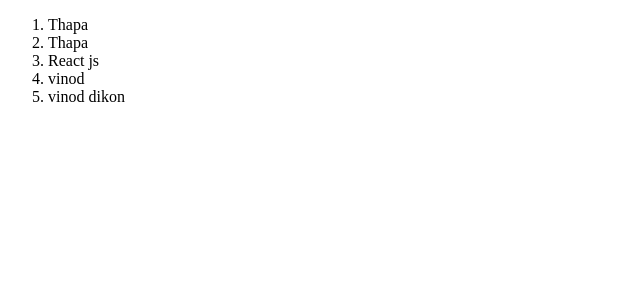
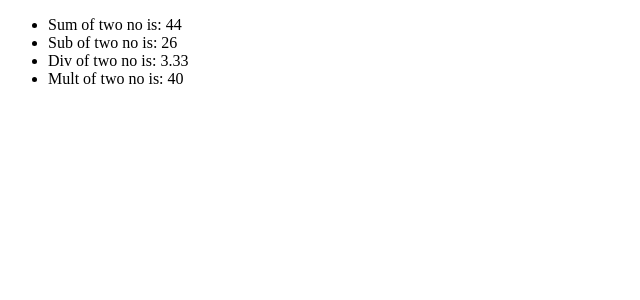
Before and after one commit to Rithick69/React-Tutorials, a React (Create React App) app: page / in a window 1280 px wide. Shown: the top 300 px of the page, without its empty margins (0-640 px from the left). Built offline with nearby package versions, Linux system fonts and the light colour scheme.

Commit message:
Creating a simple Calculator using import and export

```diff
--- a/src/App.jsx
+++ b/src/App.jsx
@@ -1,22 +1,19 @@
-const myfav = "Thapa";
+import React from "react";
+import { add, sub, div, mul } from "./components/Calc";
 
-const favprog = "React js";
+//Calculator
 
-function myName() {
-	let name = "vinod";
-	return name;
-}
-function myNames() {
-	let names = "vinod dikon";
-	return names;
+function App() {
+	return (
+		<>
+			<ul>
+				<li>Sum of two no is: {add(40, 4)}</li>
+				<li>Sub of two no is: {sub(30, 4)}</li>
+				<li>Div of two no is: {div(10, 3)}</li>
+				<li>Mult of two no is: {mul(10, 4)}</li>
+			</ul>
+		</>
+	);
 }
 
-export default myfav;
-// default can only have one value
-// we use default when we don't have any other variable or function to export.
-// it quite like the switch case default condition..
-// the name of the variable can be anything while importing in the index page.
-
-export { myName, myNames, favprog };
-
-//the name of the variable needs to be exactly same while importing in the index page.
+export default App;
--- /dev/null
+++ b/src/components/Calc.jsx
@@ -0,0 +1,14 @@
+function add(a, b) {
+	return a + b;
+}
+function sub(a, b) {
+	return a - b;
+}
+function div(a, b) {
+	return (a / b).toFixed(2); // to restrict the numbers after decimal point to 2
+}
+function mul(a, b) {
+	return a * b;
+}
+
+export { add, sub, div, mul };
--- a/src/index.js
+++ b/src/index.js
@@ -1,29 +1,9 @@
-//var React = require('react');
 import React from "react";
-//var ReactDom = require('react-dom');
-import ReactDom from "react-dom";
-import myfav, { favprog, myName, myNames } from "./App";
-
-// we can also import all functions and variable by using the below line of code
-// import * as ques from "./App";
-// we can now access all the functions and variable by using ques.myfav like json object
-// this is not preferable as we don't get the clarity of what are we exporting.
-
-// ReactDom.render('What to show', 'Where to show', 'callback func');
+import ReactDOM from "react-dom";
+import App from "./App";
 
 const rootElement = document.getElementById("root");
 
-// Learning about export modules in React
+// Simple Calculator using import and export
 
-ReactDom.render(
-	<>
-		<ol>
-			<li>Thapa</li>
-			<li>{myfav}</li>
-			<li>{favprog}</li>
-			<li>{myName()}</li>
-			<li>{myNames()}</li>
-		</ol>
-	</>,
-	rootElement
-);
+ReactDOM.render(<App />, rootElement);
```
Also changed, not shown: src/components/C3div.jsx (deleted, +0 -13 lines), src/components/C3header.jsx (deleted, +0 -9 lines), src/components/C3span.jsx (deleted, +0 -23 lines).
